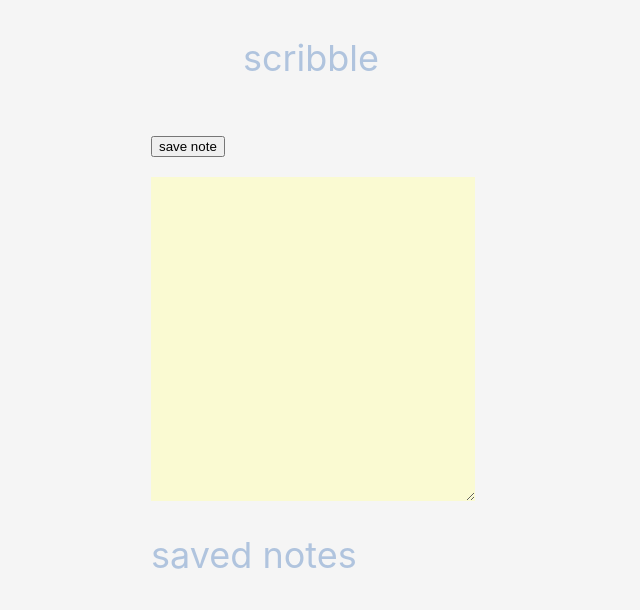
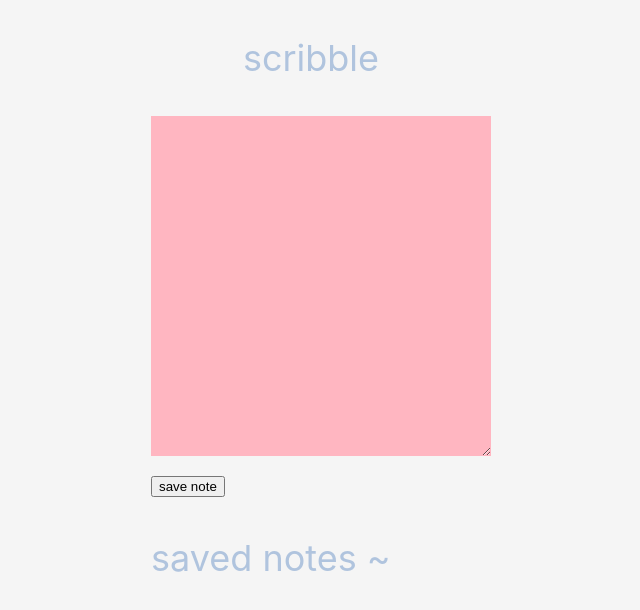
Before and after one commit to sarahhlandis/practice-react-project, a React (Create React App) app: page / in a window 1280 px wide. Both pictures are taken after a click on the button "new note". Shown: the top 610 px of the page, without its empty margins (329-969 px from the left). Built offline with nearby package versions, Linux system fonts and the light colour scheme.

Commit message:
textarea font styling bigger

```diff
--- a/src/App.css
+++ b/src/App.css
@@ -9,7 +9,7 @@
 
 
 #newNote {
-  margin-bottom: 20px;
+  /* margin-top: 20px; */
   justify-content: center;
   align-items: center;
 }
@@ -17,13 +17,16 @@
 #notebox {
   height: 40vmin;
   width : 25vw;
+  margin-bottom: 20px;
 }
 
 #textbox {
   height: 40vmin;
   width : 25vw;
-  background-color: lightgoldenrodyellow;
+  background-color: lightpink;
   border-style: hidden;
+  font-size: 18px;
+  padding: 10px;
 }
 
 
--- a/src/App.js
+++ b/src/App.js
@@ -60,14 +60,14 @@ function App() {
         {/* <button id='newNote' onClick={handleNewNoteClick}>new note</button> */}
         {showForm && (
           <div>
-            <button id='newNote' onClick={handleSaveNoteClick}>
-              {buttonText}
-            </button>
             <div>
               <form id='notebox'>
                 <textarea id='textbox' value={noteText} onChange={(e) => setNoteText(e.target.value)}></textarea>
               </form>
             </div>
+            <button id='newNote' onClick={handleSaveNoteClick}>
+              {buttonText}
+            </button>
           </div>
         )}
         {!showForm && (
@@ -76,7 +76,7 @@ function App() {
           </button>
         )}
         <div className="Saved-notes">
-          <p>saved notes</p>
+          <p>saved notes ~</p>
           <div className="Notes-list">
           {notes.map((note, index) => (
             <div className="Note" key={index} onClick={() => handleNoteClick(note)}>
```
